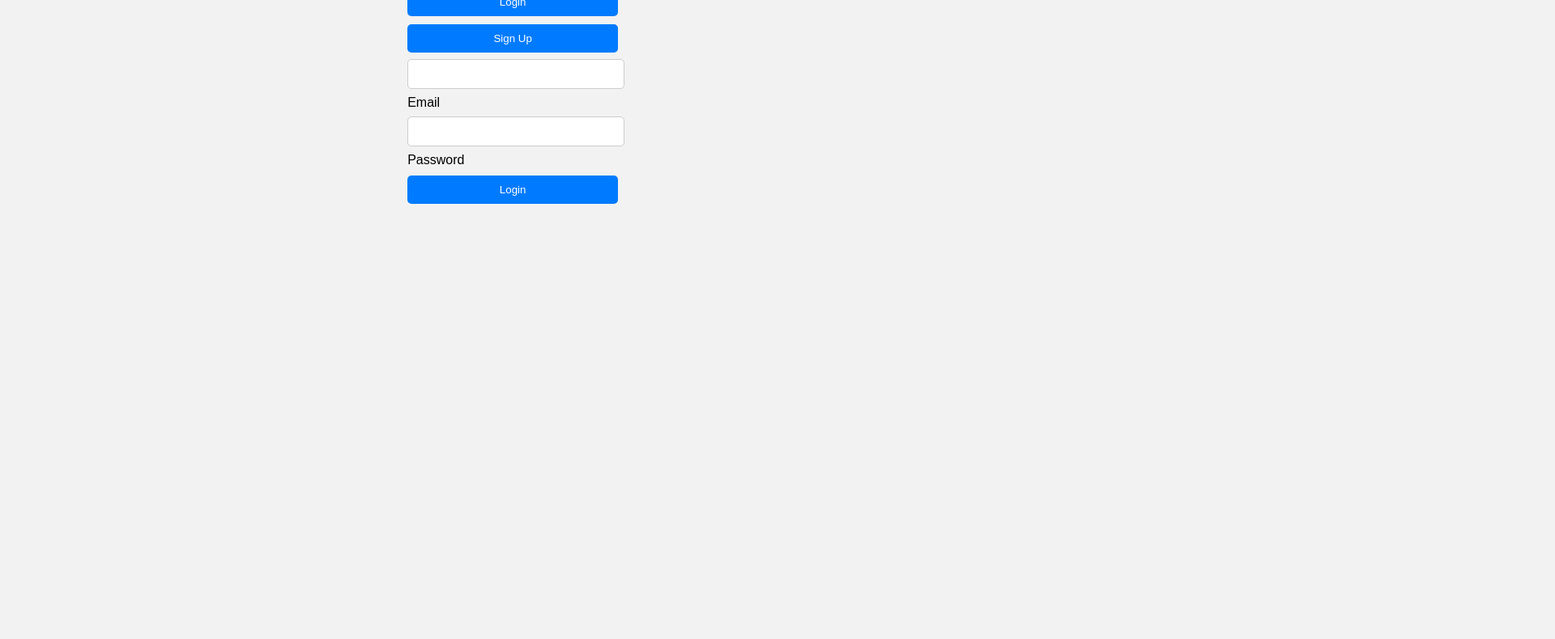
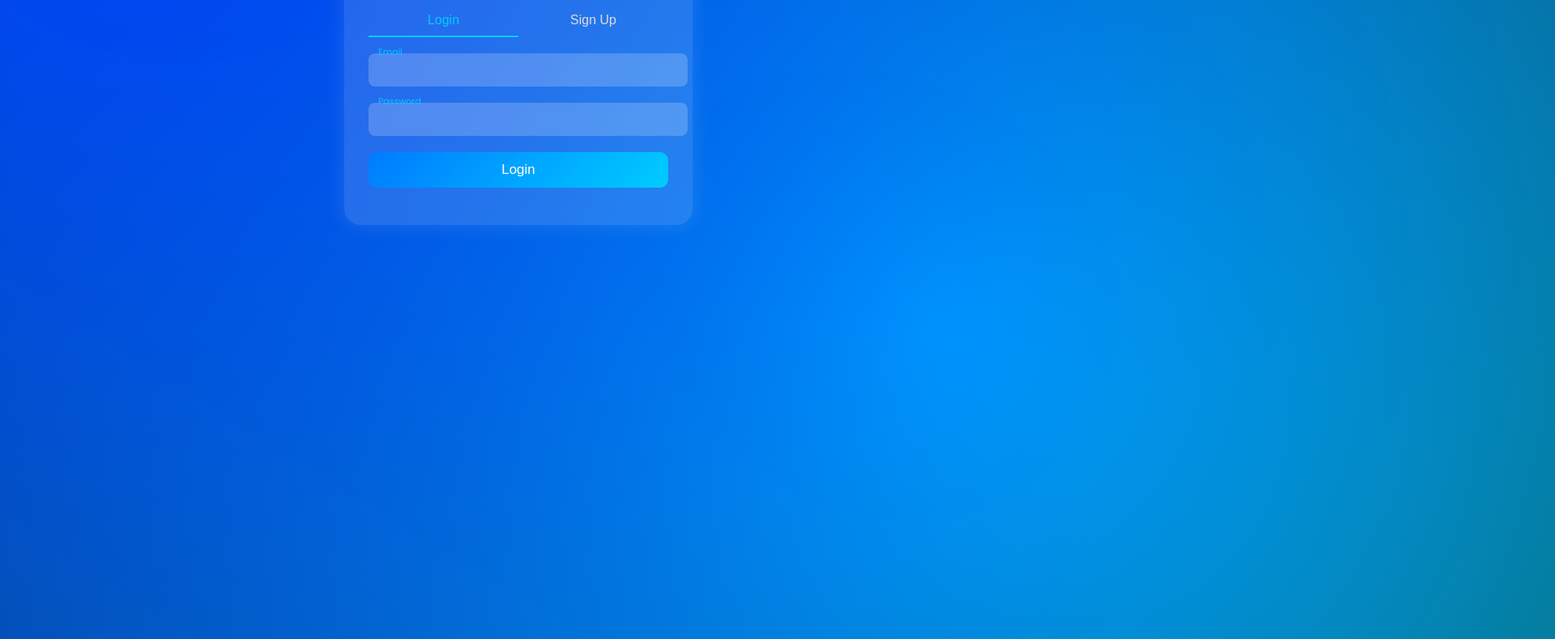
Before and after one commit to j-coder-glitch/BKT-Motors, a plain HTML site: page index.html in a window 1280 px wide. Shown: the part 318-1108 px from the top of the page at 81% size, 1920 px wide, since content can reach past the window. Before the commit the page ends 800 px from the top, so only its background shows below. Drawn offline with Linux system fonts and the light colour scheme.

Commit message:
Revamp styles with animations and new layout
Updated styles for body, card, and buttons. Added animations and a new background.

```diff
--- a/style.css
+++ b/style.css
@@ -1,50 +1,153 @@
+/* Global Style */
 body {
-    font-family: Arial, sans-serif;
+    font-family: "Poppins", sans-serif;
+    margin: 0;
+    height: 100vh;
     display: flex;
     justify-content: center;
     align-items: center;
-    height: 100vh;
-    margin: 0;
-    background: #f2f2f2;
+    background: #0d0d0d;
+    overflow: hidden;
 }
 
-.container {
-    width: 350px;
-    background: white;
-    padding: 20px;
-    border-radius: 10px;
-    box-shadow: 0 0 10px rgba(0,0,0,0.1);
-    text-align: center;
+/* Animated Background */
+.background {
+    position: absolute;
+    width: 200%;
+    height: 200%;
+    background: radial-gradient(circle at 30% 30%, #0044ff, transparent),
+                radial-gradient(circle at 70% 70%, #00ccff, transparent);
+    animation: moveBg 10s infinite alternate linear;
+    z-index: -1;
 }
 
-input {
-    width: 90%;
-    padding: 10px;
-    margin: 8px 0;
-    border-radius: 5px;
-    border: 1px solid #ccc;
+@keyframes moveBg {
+    0% { transform: translate(-20%, -20%); }
+    100% { transform: translate(20%, 20%); }
 }
 
-button {
-    width: 95%;
-    padding: 10px;
-    background: #007bff;
-    color: white;
-    border: none;
-    border-radius: 5px;
-    cursor: pointer;
-    margin-top: 10px;
+/* Glass Card */
+.card {
+    width: 370px;
+    padding: 30px;
+    border-radius: 20px;
+    backdrop-filter: blur(15px);
+    background: rgba(255, 255, 255, 0.14);
+    box-shadow: 0 0 25px rgba(255, 255, 255, 0.13);
+    animation: fadeIn 0.8s ease-in-out;
 }
 
-button:hover {
-    background: #0056b3;
+@keyframes fadeIn {
+    from { opacity: 0; transform: translateY(40px); }
+    to { opacity: 1; transform: translateY(0); }
+}
+
+.title {
+    text-align: center;
+    color: white;
+    font-size: 32px;
+    margin-bottom: 20px;
+}
+
+/* Tabs */
+.tabs {
+    display: flex;
+    justify-content: center;
+    margin-bottom: 20px;
+}
+
+.tabs button {
+    flex: 1;
+    padding: 10px;
+    border: none;
+    background: transparent;
+    color: #ddd;
+    font-size: 16px;
+    cursor: pointer;
+    border-bottom: 2px solid transparent;
+    transition: 0.3s;
+}
+
+.tabs button.active {
+    color: #00ccff;
+    border-bottom: 2px solid #00ccff;
+}
+
+.tabs button:hover {
+    color: white;
+}
+
+/* Form Styling */
+.form {
+    animation: slide 0.5s ease;
+}
+
+@keyframes slide {
+    from { opacity: 0; transform: translateY(20px); }
+    to { opacity: 1; transform: translateY(0); }
 }
 
 .hidden {
     display: none;
 }
 
-.toggle-buttons button {
-    width: 45%;
-    margin: 5px;
+.input-group {
+    position: relative;
+    margin-bottom: 20px;
 }
+
+input {
+    width: 100%;
+    padding: 12px;
+    border-radius: 8px;
+    border: none;
+    outline: none;
+    background: rgba(255, 255, 255, 0.2);
+    color: white;
+    font-size: 15px;
+}
+
+input:focus {
+    background: rgba(255, 255, 255, 0.3);
+}
+
+label {
+    position: absolute;
+    top: 14px;
+    left: 12px;
+    color: #ddd;
+    font-size: 14px;
+    transition: 0.3s;
+    pointer-events: none;
+}
+
+/* Floating Label */
+input:focus + label,
+input:not(:placeholder-shown) + label {
+    top: -10px;
+    font-size: 11px;
+    color: #00ccff;
+}
+
+/* Buttons */
+.submit-btn {
+    width: 100%;
+    padding: 12px;
+    background: linear-gradient(135deg, #007bff, #00ccff);
+    border: none;
+    border-radius: 10px;
+    font-size: 17px;
+    color: white;
+    cursor: pointer;
+    transition: 0.3s;
+}
+
+.submit-btn:hover {
+    transform: scale(1.05);
+}
+
+#message {
+    color: white;
+    text-align: center;
+    margin-top: 15px;
+}
```
